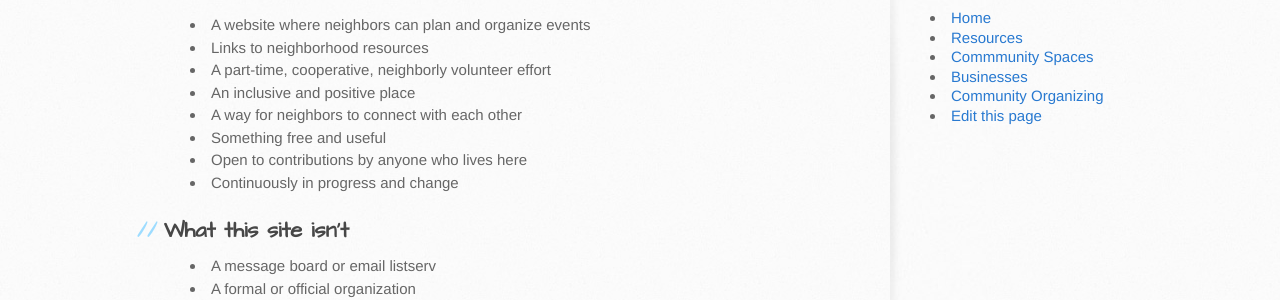
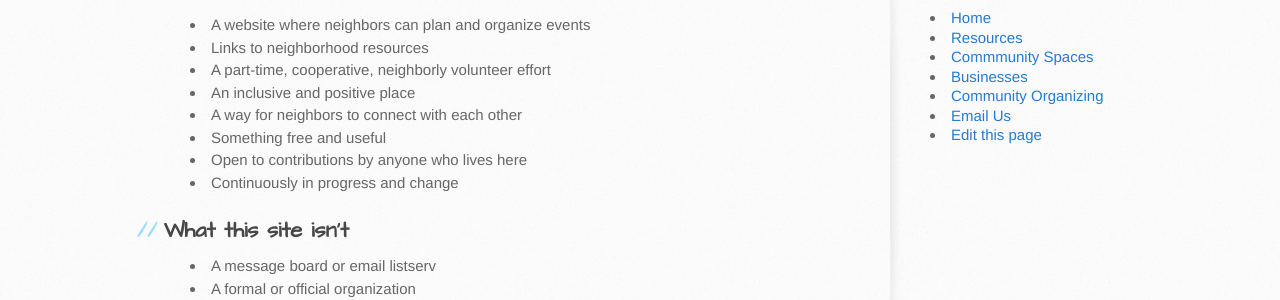
Before and after one commit to gbinal/tobago, a Jekyll site: the page built from index.md, in a window 1280 px wide. Shown: the part 394-694 px from the top of the page. Built offline with Jekyll 4.4.1, drawn with Linux system fonts in a browser that asks for light colours.

Commit message:
adding an email link in the sidebar

```diff
--- a/_includes/footer.html
+++ b/_includes/footer.html
@@ -11,6 +11,7 @@
                 <li><a href="/community-spaces">Commmunity Spaces</a></li>
                 <li><a href="/businesses">Businesses</a></li>
                 <li><a href="/community-organizing">Community Organizing</a></li>
+                <li><a href="mailto:trinidad-dc@googlegroups.com">Email Us</a></li>
                 <li>{% include prose_edit_url.html %}</li>
                 </ul>
 
```
